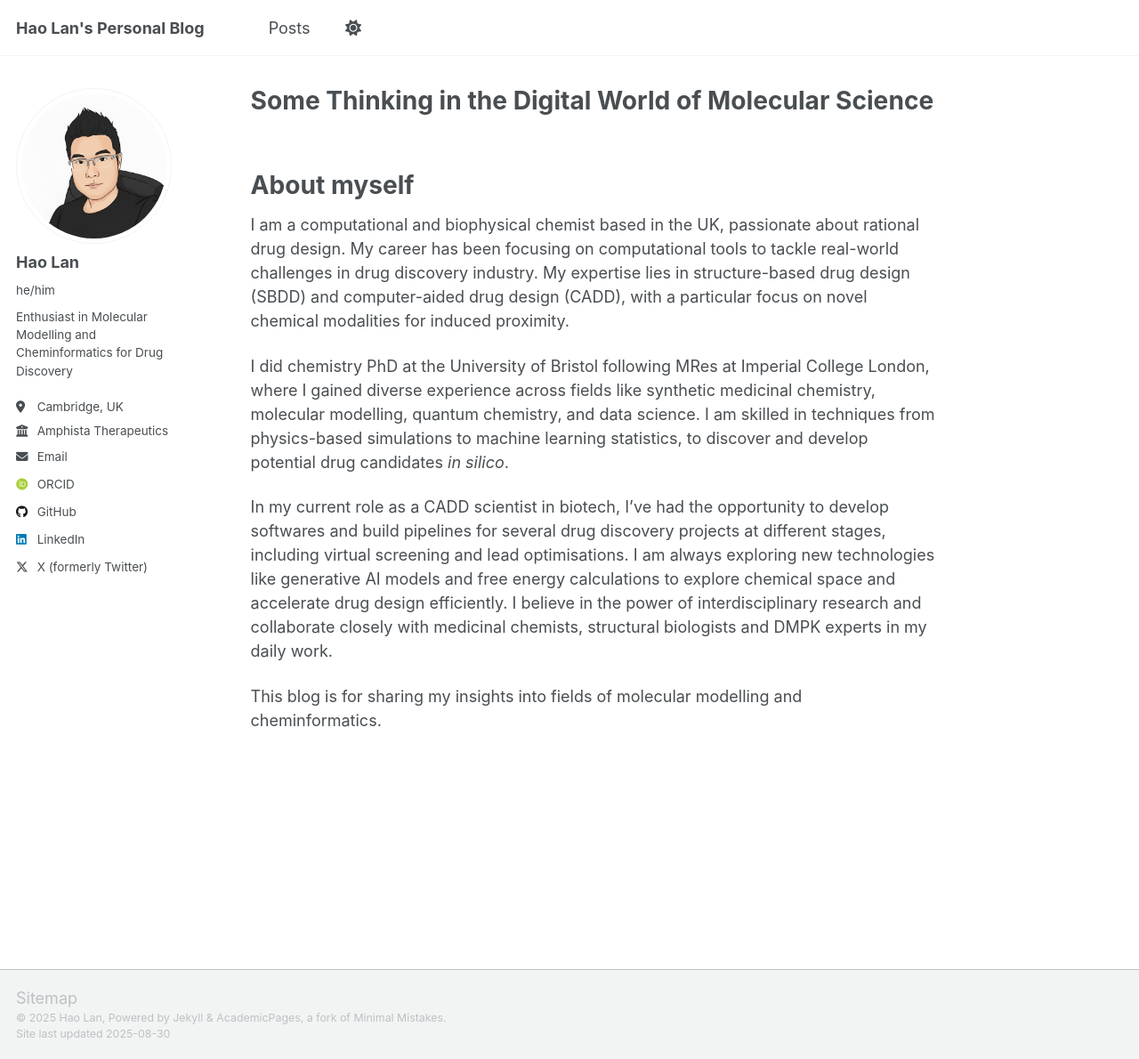
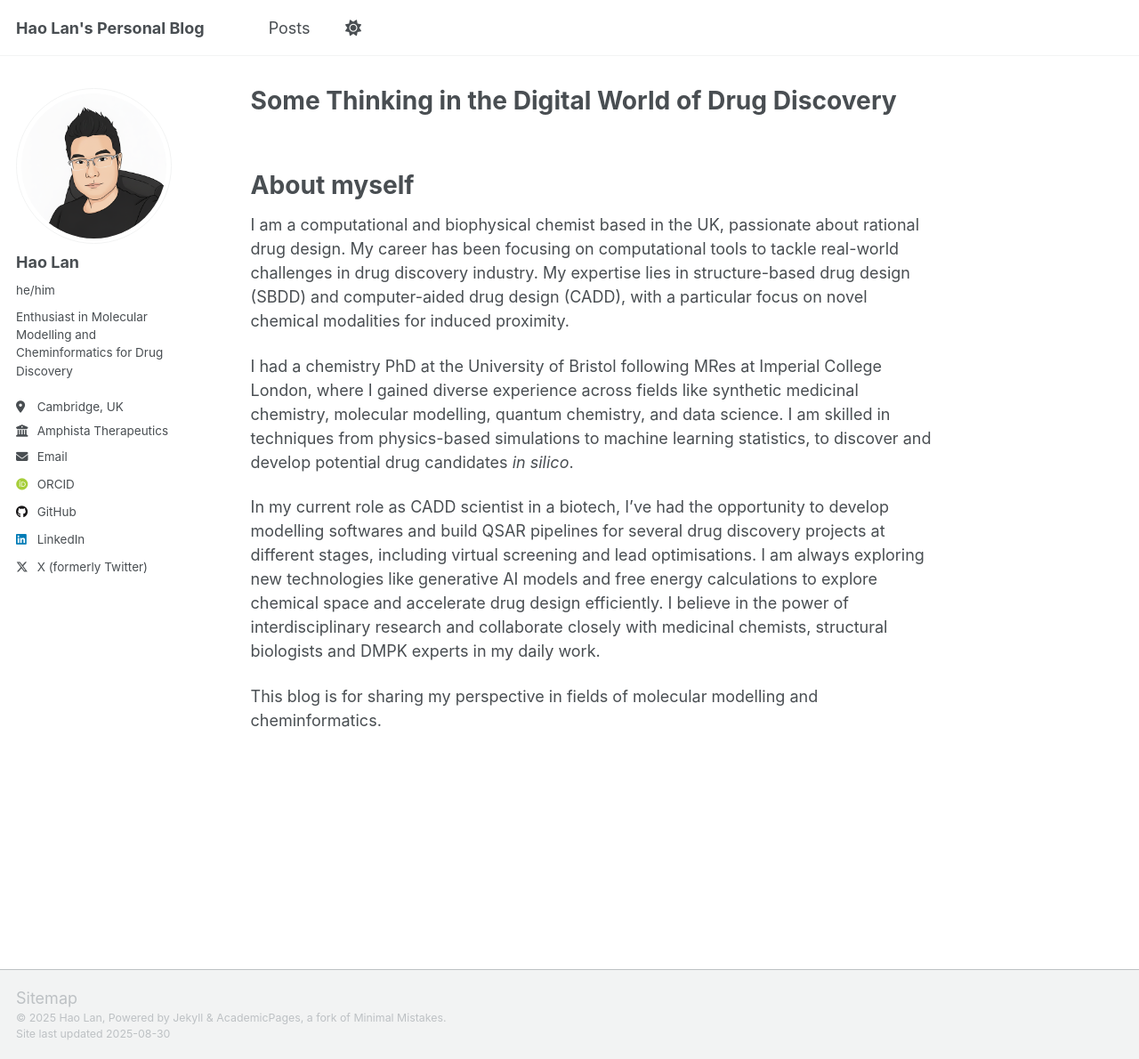
Before and after one commit to HaoLan-compchem/HaoLan-compchem.github.io, a Jekyll site: the page built from _pages/about.md, in a window 1280 px wide and 1190 px high. Shown: the whole window at 89% size. Built offline with Jekyll 4.4.1, drawn with Linux system fonts in a browser that asks for light colours; some web fonts are replaced; a script that is not in the unit is left out.

Commit message:
update front page

```diff
--- a/_pages/about.md
+++ b/_pages/about.md
@@ -1,6 +1,6 @@
 ---
 permalink: /
-title: "Some Thinking in the Digital World of Molecular Science"
+title: "Some Thinking in the Digital World of Drug Discovery"
 author_profile: true
 redirect_from:
   - /about/
@@ -14,8 +14,8 @@ About myself
 
 I am a computational and biophysical chemist based in the UK, passionate about rational drug design. My career has been focusing on computational tools to tackle real-world challenges in drug discovery industry. My expertise lies in structure-based drug design (SBDD) and computer-aided drug design (CADD), with a particular focus on novel chemical modalities for induced proximity.
 
-I did chemistry PhD at the University of Bristol following MRes at Imperial College London, where I gained diverse experience across fields like synthetic medicinal chemistry, molecular modelling, quantum chemistry, and data science. I am skilled in techniques from physics-based simulations to machine learning statistics, to discover and develop potential drug candidates *in silico*.
+I had a chemistry PhD at the University of Bristol following MRes at Imperial College London, where I gained diverse experience across fields like synthetic medicinal chemistry, molecular modelling, quantum chemistry, and data science. I am skilled in techniques from physics-based simulations to machine learning statistics, to discover and develop potential drug candidates *in silico*.
 
-In my current role as a CADD scientist in biotech, I've had the opportunity to develop softwares and build pipelines for several drug discovery projects at different stages, including virtual screening and lead optimisations. I am always exploring new technologies like generative AI models and free energy calculations to explore chemical space and accelerate drug design efficiently. I believe in the power of interdisciplinary research and collaborate closely with medicinal chemists, structural biologists and DMPK experts in my daily work.
+In my current role as CADD scientist in a biotech, I've had the opportunity to develop modelling softwares and build QSAR pipelines for several drug discovery projects at different stages, including virtual screening and lead optimisations. I am always exploring new technologies like generative AI models and free energy calculations to explore chemical space and accelerate drug design efficiently. I believe in the power of interdisciplinary research and collaborate closely with medicinal chemists, structural biologists and DMPK experts in my daily work.
 
-This blog is for sharing my insights into fields of molecular modelling and cheminformatics.
+This blog is for sharing my perspective in fields of molecular modelling and cheminformatics.
```
